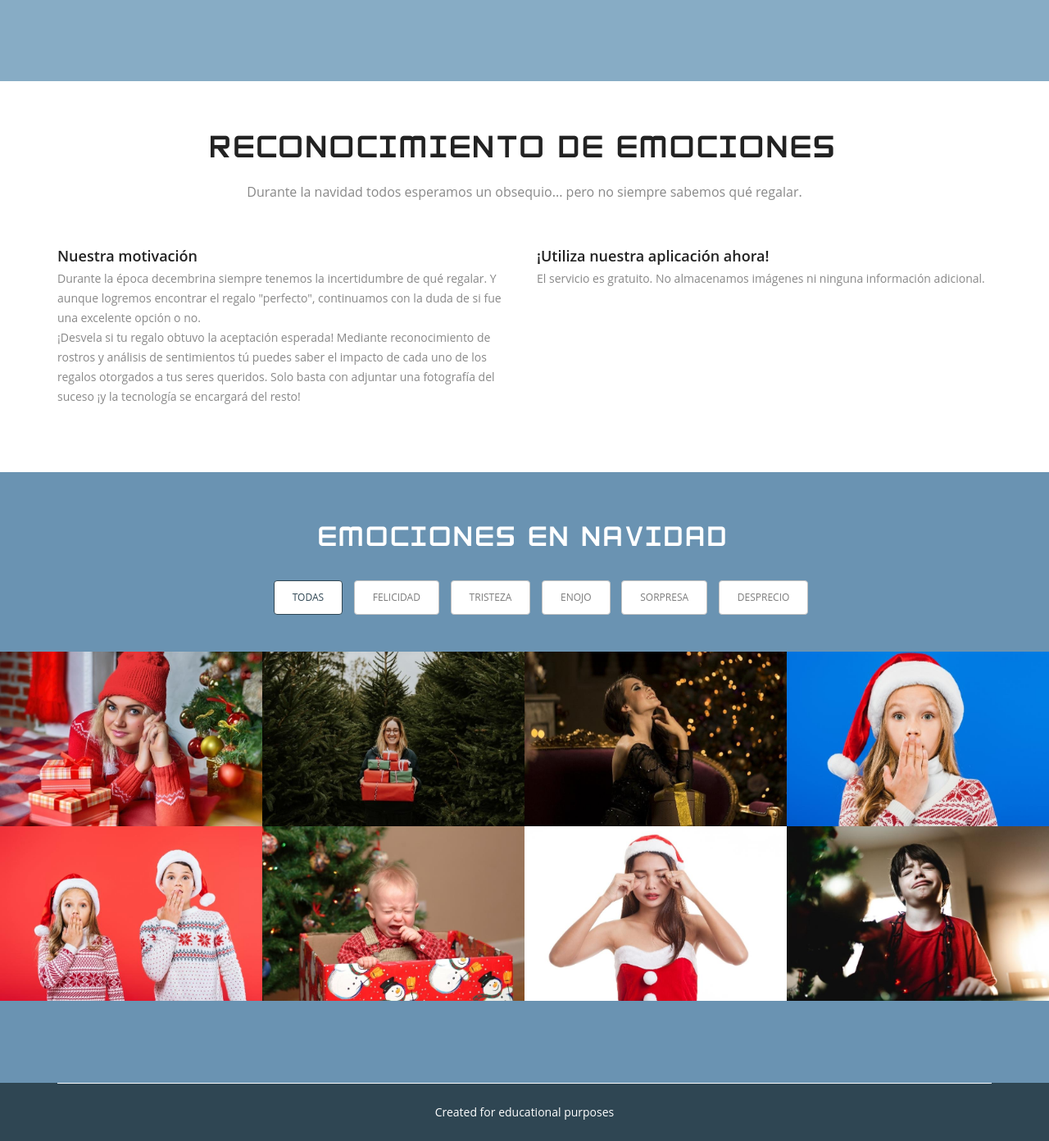
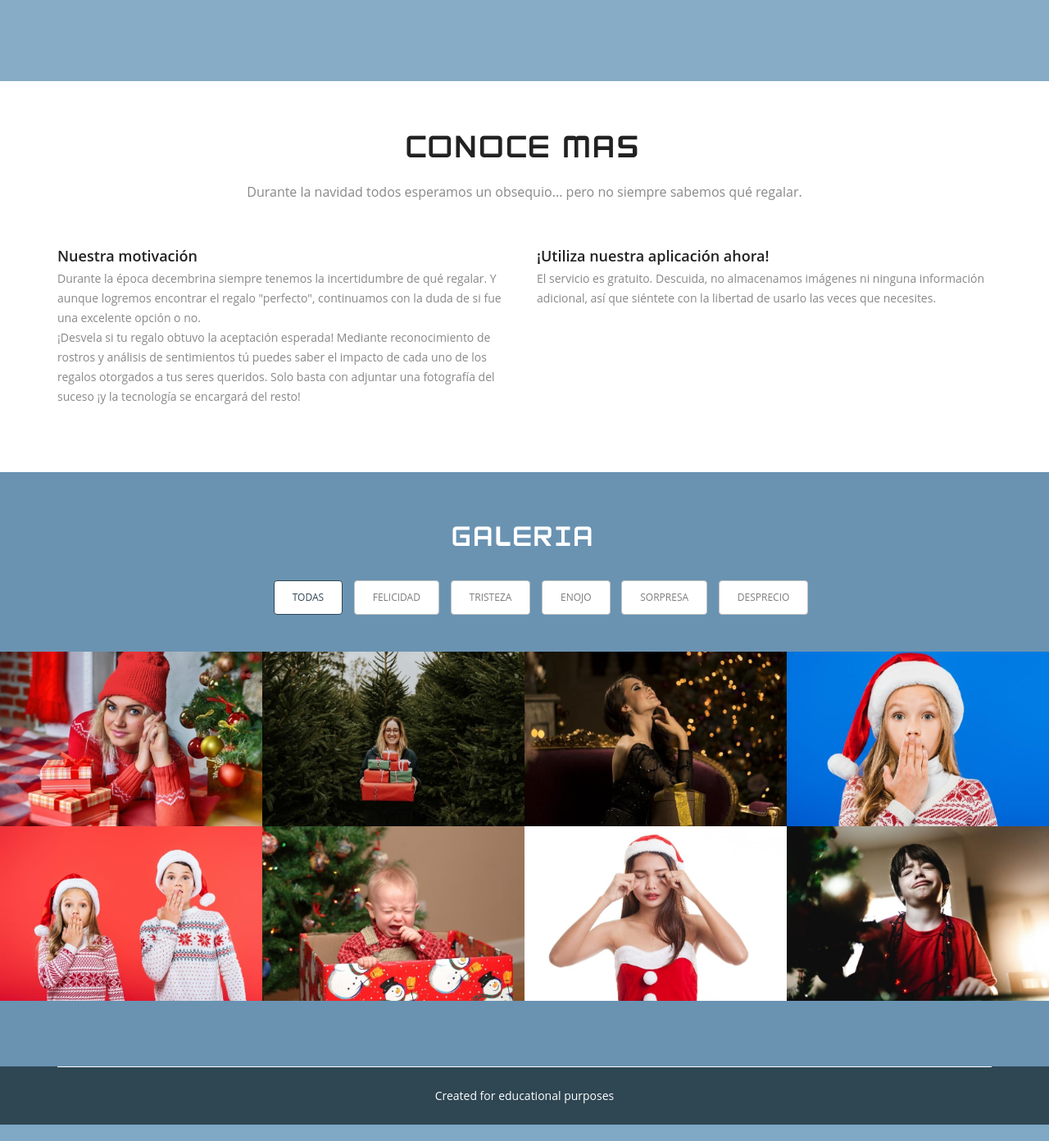
Before and after one commit to JanyanPuente/Salvando-la-navidad, a Node server app: page / in a window 1280 px wide. Shown: the part 1422-2814 px from the top of the page at 82% size. Run offline with Node 20, Linux system fonts and the light colour scheme; some libraries are stand-ins or nearby versions.

Commit message:
complete webpage

```diff
--- a/public/css/style.css
+++ b/public/css/style.css
@@ -487,7 +487,7 @@ a.contact_btn:hover {
 ---------------------------------*/
 
 
-#Portfolio {
+#gallery {
     padding: 60px 0px;
     background: #6a93b2;
 }
@@ -754,7 +754,7 @@ img {
     padding-bottom: 0px;
 }
 
-#portfolio {
+#gallery {
     padding: 60px 0 40px;
 }
 
@@ -1340,10 +1340,10 @@ margin: 0 0 9px 0;
 .inner_section {
 padding: 20px 0 20px;
 }
-#aboutUs img{
+#knowmore img{
 margin-bottom:20px;
 }
-#aboutUs h3{
+#knowmore h3{
 font-size:26px;
 line-height:22px;
 }
--- a/public/js/functions.js
+++ b/public/js/functions.js
@@ -30,6 +30,7 @@
                    'fontSize': 24,
                    'color': '#FFF',
                    'pieSliceText': 'label',
+                   'colors': ["#0466C8", "#0353A4", "#023E7D", "#002855", "#001845", "#001233", "#33415C", "#5C677D"],
                    'legend': { position: 'none'}
                  };
 
@@ -51,6 +52,7 @@
                   'chartArea':{left:20,top:0,width:'100%',height:'100%'},
                   'fontSize': 24,
                   'color': '#FFF',
+                  'colors': ["#0466C8", "#0353A4", "#023E7D", "#002855", "#001845", "#001233", "#33415C", "#5C677D"],
                   'pieSliceText': 'label',
                   'legend': { position: 'none'}
                 };
@@ -92,11 +94,11 @@ function prepareData(j){
     }
 
     if(values["felicidad"]+values["sorpresa"] > 0.7)
-        $("#msgres").text("¡Felicidades, tu regalo causo un excelente recibimiento!");
+        $("#msgres").text("¡Felicidades, tu regalo causó un excelente recibimiento!");
     else if(values["felicidad"]+values["sorpresa"] <= 0.7 && values["felicidad"]+values["sorpresa"] >= 0.5)
-        $("#msgres").text("Tu regalo no fue bien recibido");
+        $("#msgres").text("Ups, tu regalo no fue muy bien recibido");
     else
-        $("#msgres").text("Lo lamentamos, tu regalo no causo el impacto esperado");
+        $("#msgres").text("Lo sentimos, tu regalo no causó el impacto esperado. ¡Mejor consigue otro!");
     data.addRows(table);
     return data;
 }
--- a/views/index.html
+++ b/views/index.html
@@ -31,10 +31,10 @@
         </div>
 	    <div id="main-nav" class="collapse navbar-collapse navStyle">
 			<ul class="nav navbar-nav" id="mainNav">
-			  <li class="active"><a href="#hero_section" class="scroll-link">Bienvenida</a></li>
+			  <li class="active"><a href="#main" class="scroll-link">Bienvenida</a></li>
 			  <li><a href="#service" class="scroll-link">Servicio</a></li>
-			  <li><a href="#aboutUs" class="scroll-link">Sobre nosotros</a></li>
-			  <li><a href="#Portfolio" class="scroll-link">Portfolio</a></li>
+			  <li><a href="#knowmore" class="scroll-link">Conoce mas</a></li>
+			  <li><a href="#gallery" class="scroll-link">Galeria</a></li>
 			</ul>
       </div>
 	 </nav>
@@ -44,7 +44,7 @@
 <!--Header_section-->
 
 <!--Hero_Section-->
-<section id="hero_section" class="top_cont_outer">
+<section id="main" class="top_cont_outer">
   <div class="hero_wrapper">
     <div class="container">
       <div class="hero_section">
@@ -106,7 +106,7 @@
 <!--Service con la funcionalidad-->
 <section  id="service">
   <div class="container">
-    <h2>Services</h2>
+    <h2>Servicio</h2>
     <div class="service_wrapper">
       <div class="row">
         <div class="col-lg-4">
@@ -121,7 +121,7 @@
                 </div>
 
                 <div class="inputContainer">
-                  <input class="inputs" type="button" id="subBtn" value="Subir" disabled>
+                  <input class="inputs" type="button" id="subBtn" value="Analizar" disabled>
                 </div>
 
                 <br>
@@ -163,11 +163,11 @@
 <!--Service con la funcionalidad-->
 
 
-<section id="aboutUs"><!--Aboutus-->
+<section id="knowmore"><!--Aboutus-->
 <div class="inner_wrapper aboutUs-container fadeInLeft animated wow">
   <div class="container">
     <br><br><br>
-    <h2>Reconocimiento de emociones</h2>
+    <h2>conoce mas</h2>
 	<h6>Durante la navidad todos esperamos un obsequio... pero no siempre sabemos qué regalar.</h6>
     <div class="inner_section">
 
@@ -189,7 +189,7 @@
 								<div class="col-md-6">
 									<h3>¡Utiliza nuestra aplicación ahora!</h3>
 									<p>
-                    El servicio es gratuito. No almacenamos imágenes ni ninguna información adicional.
+                    El servicio es gratuito. Descuida, no almacenamos imágenes ni ninguna información adicional, así que siéntete con la libertad de usarlo las veces que necesites.
 									</p>
 								</div><!-- /.col-md-6 -->
 
@@ -205,14 +205,14 @@
 <!--Aboutus-->
 
 <!-- Portfolio -->
-<section id="Portfolio" class="content">
+<section id="gallery" class="content">
 
   <!-- Container -->
   <div class="container portfolio_title">
 
     <!-- Title -->
     <div class="section-title">
-      <h2>Emociones en Navidad</h2>
+      <h2>Galeria</h2>
     </div>
     <!--/Title -->
 
```
